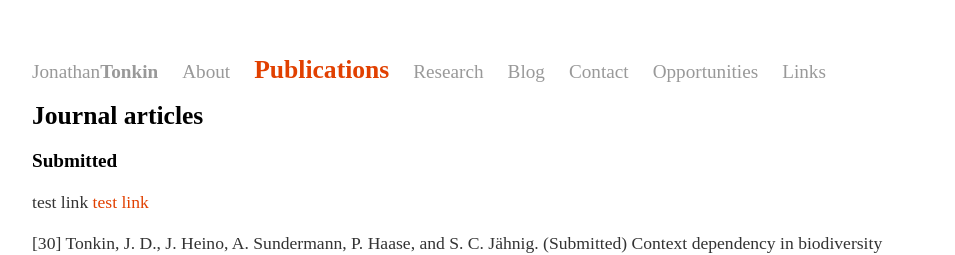
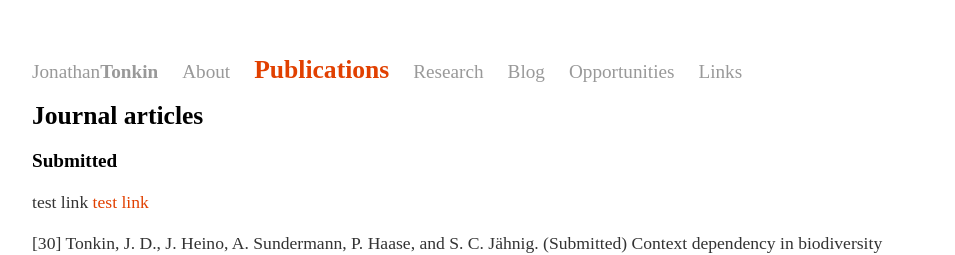
Before and after one commit to jdtonkin/jdtonkin.github.io, a Jekyll site: the page built from Publications/index.html, in a window 1280 px wide and 900 px high. Shown: the top 255 px of the window, without its empty margins (160-1115 px from the left). Built offline with Jekyll 4.4.1, drawn with Linux system fonts in a browser that asks for light colours.

Commit message:
Update default.html

```diff
--- a/_layouts/default.html
+++ b/_layouts/default.html
@@ -17,7 +17,6 @@
    <li {%if page.title == 'Publications' %}class="activepage"{% endif %}><a href="/Publications/">Publications</a></li>
    <li {%if page.title == 'Research' %}class="activepage"{% endif %}><a href="/Research/">Research</a></li>
    <li {%if page.title == 'Blog' %}class="activepage"{% endif %}><a href="/Blog/">Blog</a></li>
-   <li {%if page.title == 'Contact' %}class="activepage"{% endif %}><a href="/Contact/">Contact</a></li>
    <li {%if page.title == 'Opportunities' %}class="activepage"{% endif %}><a href="/Opportunities/">Opportunities</a></li>
    <li {%if page.title == 'Links' %}class="activepage"{% endif %}><a href="/Links/">Links</a></li>
 </ul>
```
